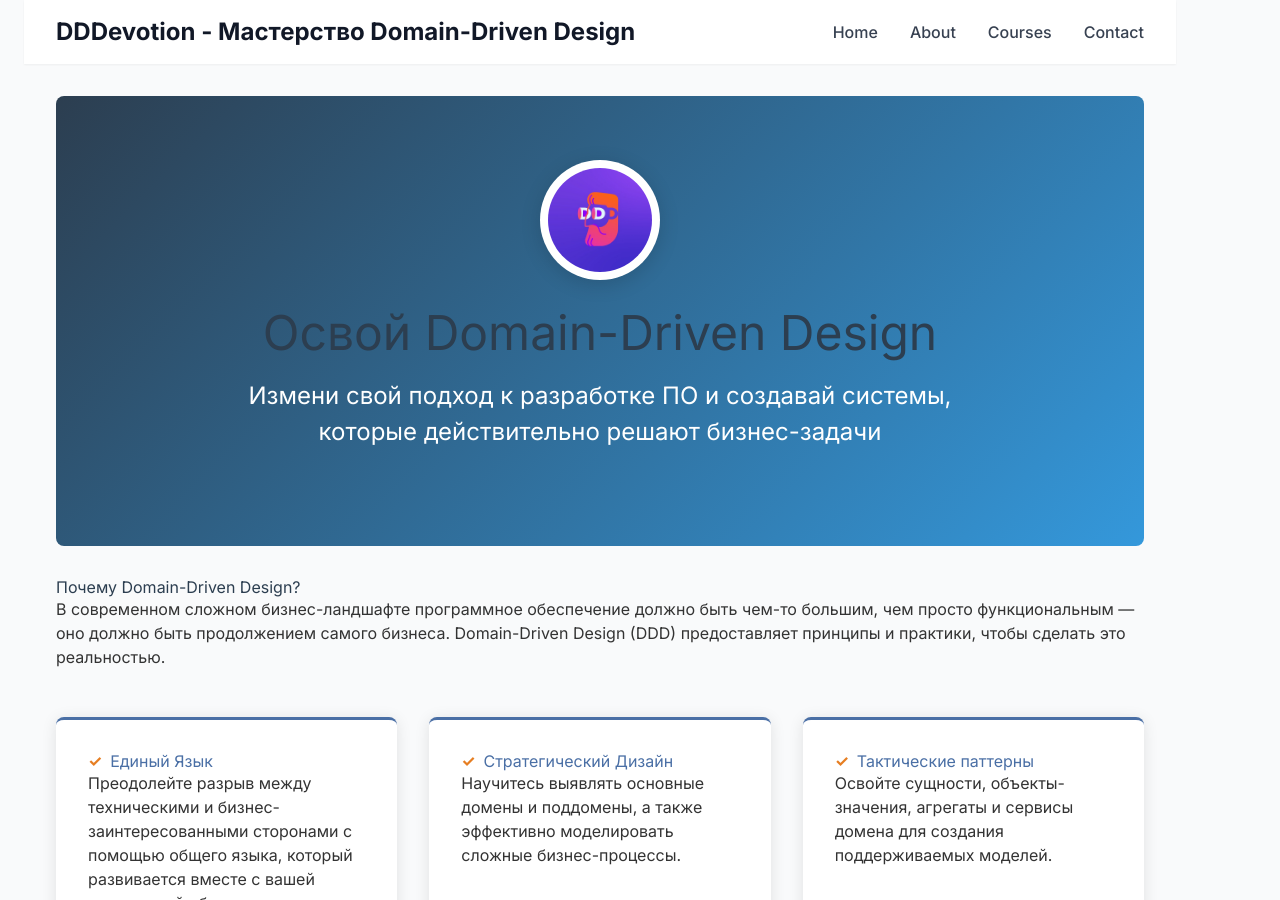
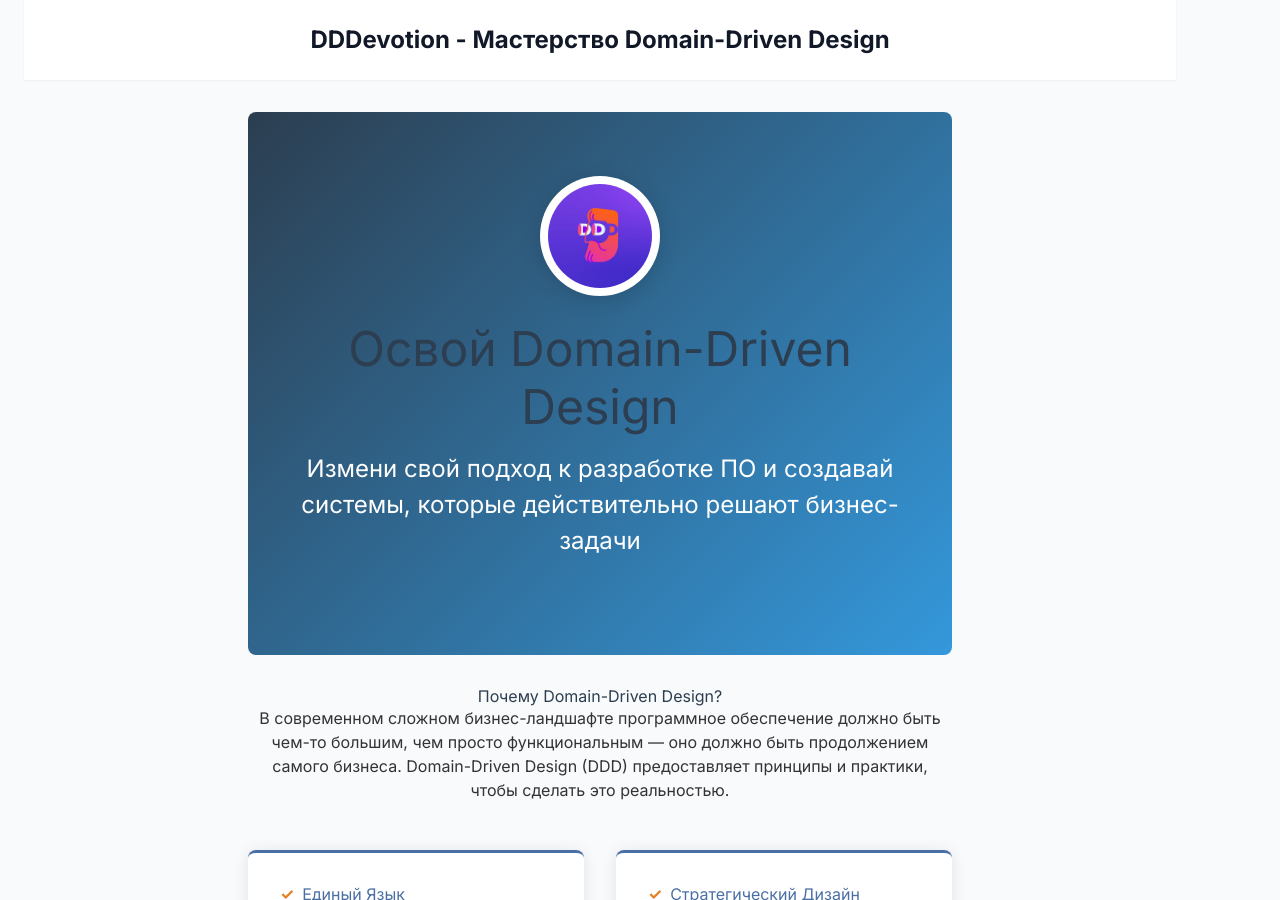
Before and after one commit to GraDea/dddcourse.github.io, a Jekyll site: the page built from index.md, in a window 1280 px wide and 900 px high. Built offline with Jekyll 4.4.1, drawn with Linux system fonts in a browser that asks for light colours; nearby versions of some CDN libraries.

Commit message:
refactor: simplify header layout and center content with reduced width

```diff
--- a/_layouts/default.html
+++ b/_layouts/default.html
@@ -17,30 +17,17 @@
   </head>
   <body class="bg-gray-50 min-h-screen flex flex-col">
     <header class="bg-white shadow-sm">
-      <div class="max-w-7xl mx-auto px-4 sm:px-6 lg:px-8 py-4">
-        <div class="flex justify-between items-center">
-          <div class="flex items-center space-x-4">
-            <a href="/" class="text-2xl font-bold text-gray-900">
-              {{ site.title | default: "DDD Course" }}
-            </a>
-          </div>
-          <nav class="hidden md:flex space-x-8">
-            <a href="#" class="text-gray-700 hover:text-gray-900 font-medium">Home</a>
-            <a href="#" class="text-gray-700 hover:text-gray-900 font-medium">About</a>
-            <a href="#" class="text-gray-700 hover:text-gray-900 font-medium">Courses</a>
-            <a href="#" class="text-gray-700 hover:text-gray-900 font-medium">Contact</a>
-          </nav>
-          <button class="md:hidden">
-            <svg class="h-6 w-6" fill="none" viewBox="0 0 24 24" stroke="currentColor">
-              <path stroke-linecap="round" stroke-linejoin="round" stroke-width="2" d="M4 6h16M4 12h16m-7 6h7" />
-            </svg>
-          </button>
+      <div class="max-w-7xl mx-auto px-4 sm:px-6 lg:px-8 py-6">
+        <div class="flex justify-center">
+          <a href="/" class="text-2xl font-bold text-gray-900 text-center">
+            {{ site.title | default: "DDD Course" }}
+          </a>
         </div>
       </div>
     </header>
 
     <main class="flex-grow">
-      <div class="max-w-7xl mx-auto px-4 sm:px-6 lg:px-8 py-8">
+      <div class="max-w-3xl mx-auto px-4 sm:px-6 lg:px-8 py-8 text-center">
         {{ content }}
       </div>
     </main>
```
